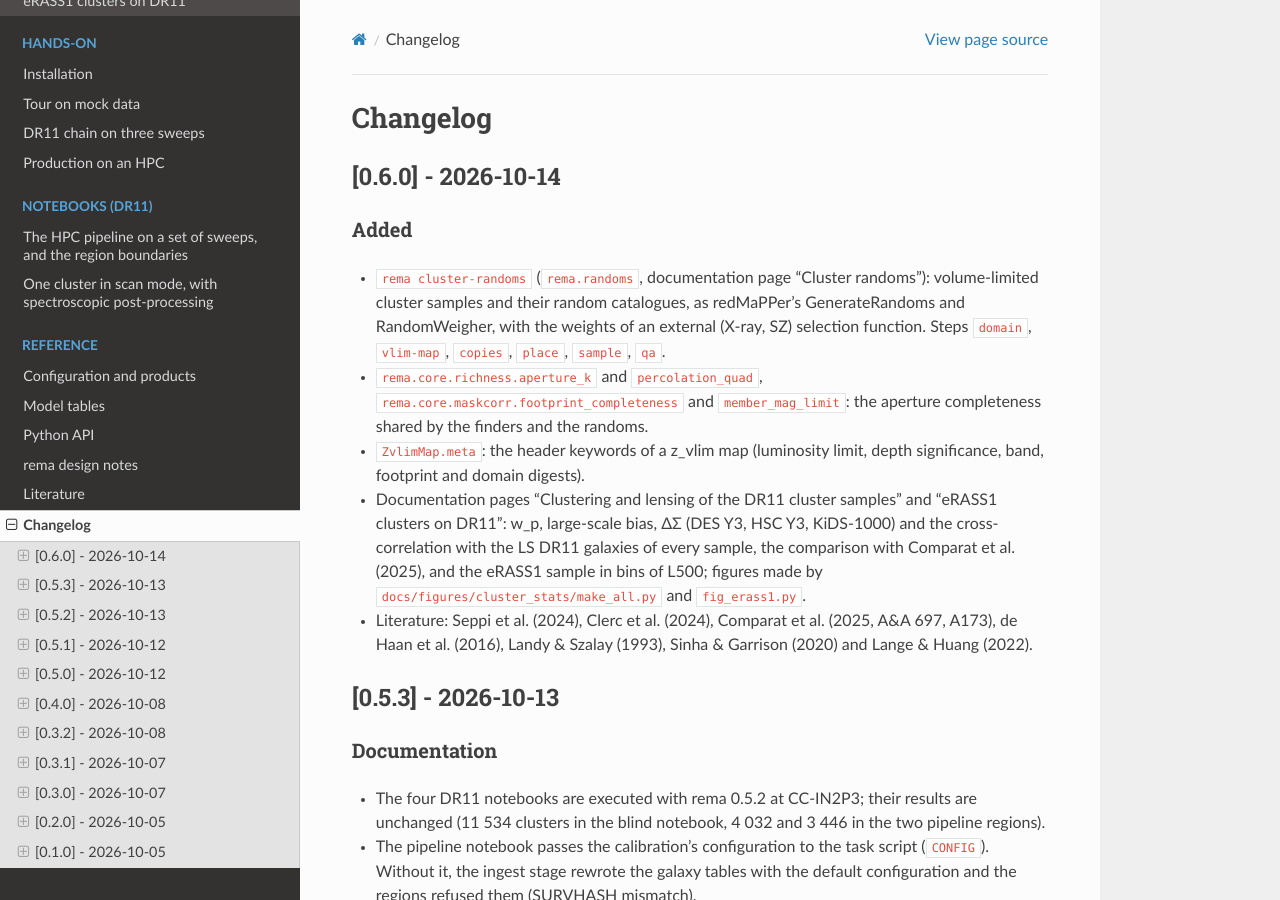
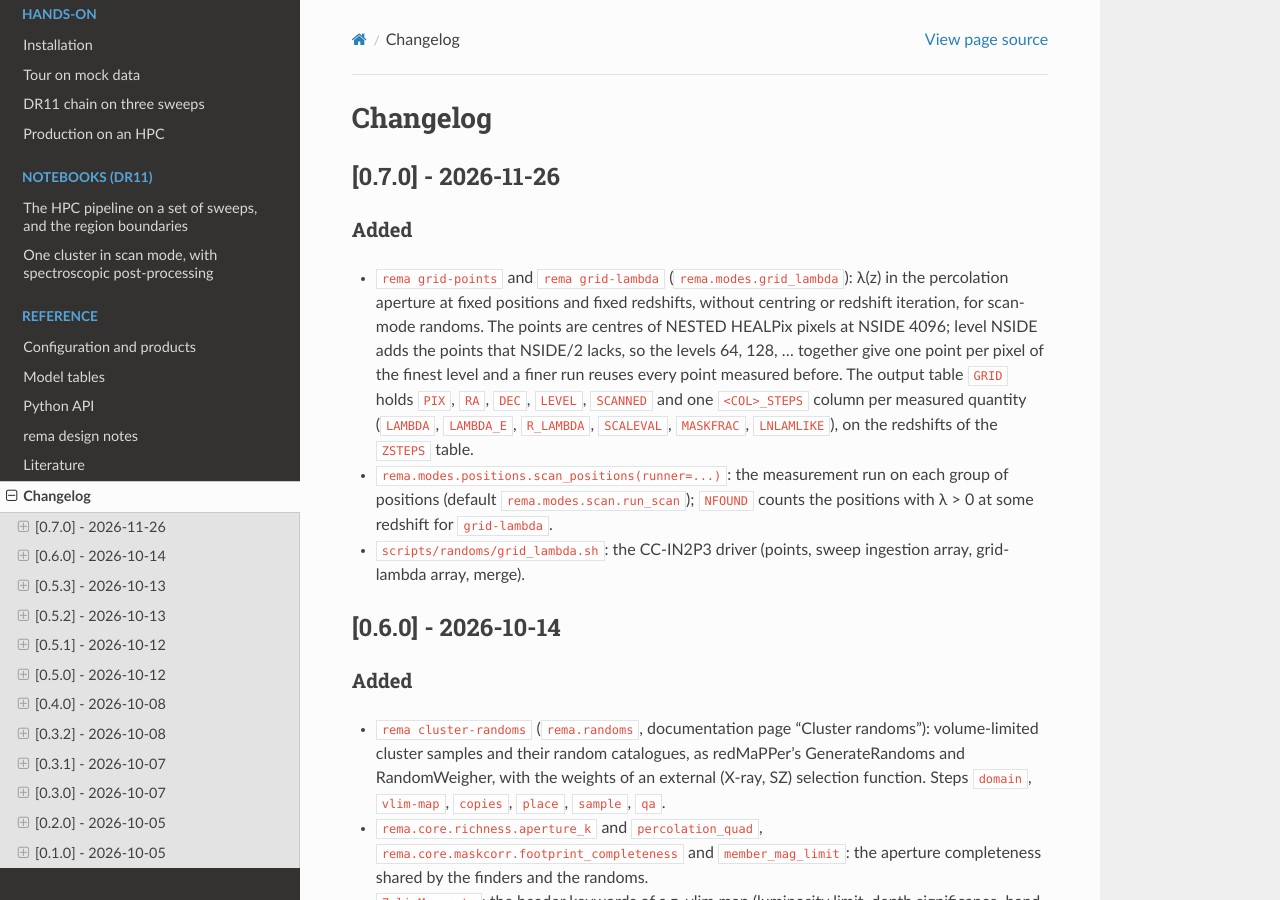
Before and after one commit to JohanComparat/rema-jax, a Sphinx documentation site: the page built from docs/changelog.md, in a window 1280 px wide and 900 px high. Built offline with Sphinx 7.4.7 and the Read the Docs theme 3.1.0, drawn with Linux system fonts in a browser that asks for light colours; pages that are not in the unit, such as notebooks, are missing from menus.

Commit message:
Release 0.7.0: rema grid-points / grid-lambda (scan-mode randoms on a nested HEALPix grid)

```diff
--- a/CHANGELOG.md
+++ b/CHANGELOG.md
@@ -1,4 +1,23 @@
 # Changelog
+
+## [0.7.0] - 2026-11-26
+
+### Added
+
+- `rema grid-points` and `rema grid-lambda` (`rema.modes.grid_lambda`): λ(z) in the percolation
+  aperture at fixed positions and fixed redshifts, without centring or redshift iteration, for
+  scan-mode randoms.
+  The points are centres of NESTED HEALPix pixels at NSIDE 4096; level NSIDE adds the points that
+  NSIDE/2 lacks, so the levels 64, 128, … together give one point per pixel of the finest level and a
+  finer run reuses every point measured before.
+  The output table `GRID` holds `PIX`, `RA`, `DEC`, `LEVEL`, `SCANNED` and one `<COL>_STEPS` column
+  per measured quantity (`LAMBDA`, `LAMBDA_E`, `R_LAMBDA`, `SCALEVAL`, `MASKFRAC`, `LNLAMLIKE`), on the
+  redshifts of the `ZSTEPS` table.
+- `rema.modes.positions.scan_positions(runner=...)`: the measurement run on each group of positions
+  (default `rema.modes.scan.run_scan`); `NFOUND` counts the positions with λ > 0 at some redshift for
+  `grid-lambda`.
+- `scripts/randoms/grid_lambda.sh`: the CC-IN2P3 driver (points, sweep ingestion array, grid-lambda
+  array, merge).
 
 ## [0.6.0] - 2026-10-14
 
--- a/docs/api.rst
+++ b/docs/api.rst
@@ -19,6 +19,9 @@ Run modes
 
 .. automodule:: rema.modes.positions
    :members: scan_positions, join_to_input, group_positions, data_box
+
+.. automodule:: rema.modes.grid_lambda
+   :members: level_offsets, level_pixels, grid_points, grid_zsteps, run_grid
 
 .. automodule:: rema.modes.specpost
    :members: process, clip_velocity_batch, bootstrap_clip
--- a/rema/__init__.py
+++ b/rema/__init__.py
@@ -8,6 +8,6 @@ redMaPPer-inspired redesign (Rykoff et al. 2014, 2016).
 Subpackages are imported on demand, so ``import rema`` stays light.
 """
 
-__version__ = "0.6.0"
+__version__ = "0.7.0"
 
 __all__ = ["__version__"]
```
Also changed, not shown: docs/reference.rst (+9 -0 lines).
